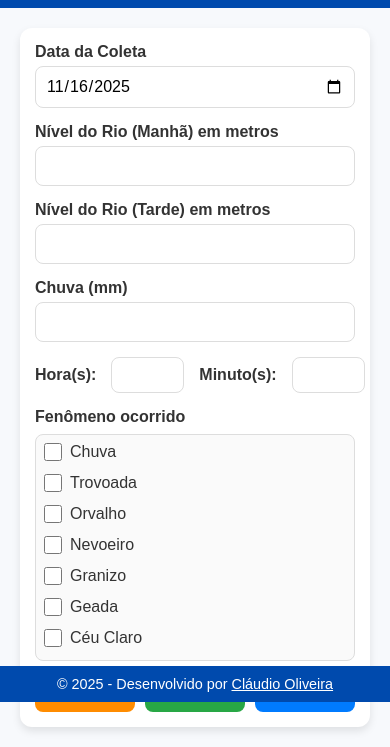
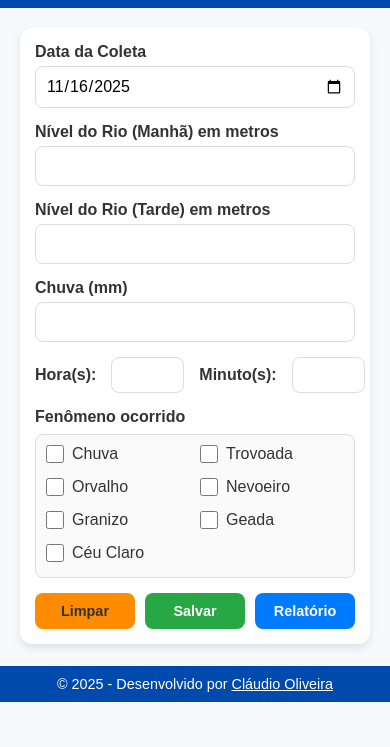
Before and after one commit to claudiohpo/controle-plu-flu, a website: page public/index.html in a window 390 px wide. Shown: the part 142-889 px from the top of the page. After the commit the page ends 844 px from the top, so only its background shows below. Drawn offline with Linux system fonts and the light colour scheme.

Commit message:
ajust css para mobile, nos checkbox

```diff
--- a/public/styles/relatorio.css
+++ b/public/styles/relatorio.css
@@ -303,11 +303,10 @@
   color: #0066cc;
 }
 
+/* Mantém 2 colunas em todos os tamanhos de tela */
 @media (max-width: 420px) {
   .checkbox-group {
-    grid-template-columns: 1fr;
-    gap: 8px;
-    padding: 8px;
+    grid-template-columns: 1fr 1fr;
   }
 }
 
--- a/public/styles/style.css
+++ b/public/styles/style.css
@@ -268,10 +268,9 @@ input:focus, select:focus {
   color: #0066cc;
 }
 
+/* Mantém 2 colunas em todos os tamanhos de tela */
 @media (max-width: 420px) {
   .checkbox-group {
-    grid-template-columns: 1fr;
-    gap: 8px;
-    padding: 8px;
+    grid-template-columns: 1fr 1fr;
   }
 }
```
